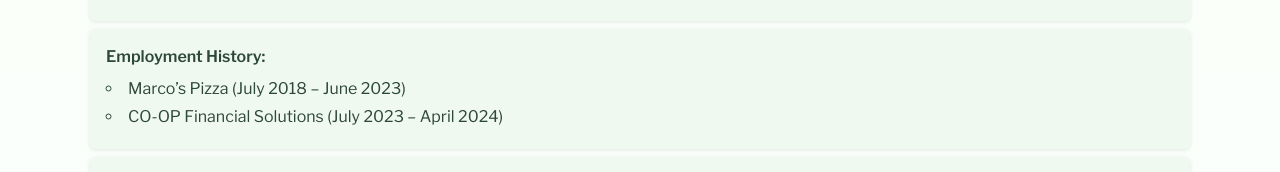
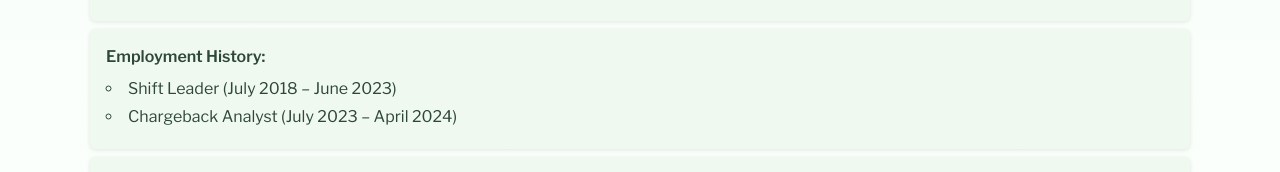
Before and after one commit to Misplas/website-portfolio, a plain HTML site: page index.html in a window 1280 px wide. Shown: the part 1681-1853 px from the top of the page. Drawn offline with nearby package versions, Linux system fonts and the light colour scheme.

Commit message:
Update employment history in index.html

```diff
--- a/index.html
+++ b/index.html
@@ -73,8 +73,9 @@
                 <li>
                     <strong>Employment History:</strong>
                     <ul>
-                        <li>Marco’s Pizza (July 2018 – June 2023)</li>
-                        <li>CO‑OP Financial Solutions (July 2023 – April 2024)</li>
+                        <li>Shift Leader (July 2018 – June 2023)</li>
+                        <li>Chargeback Analyst (July 2023 – April 2024)</li>
+
                     </ul>
                 </li>
                 <li>
```
